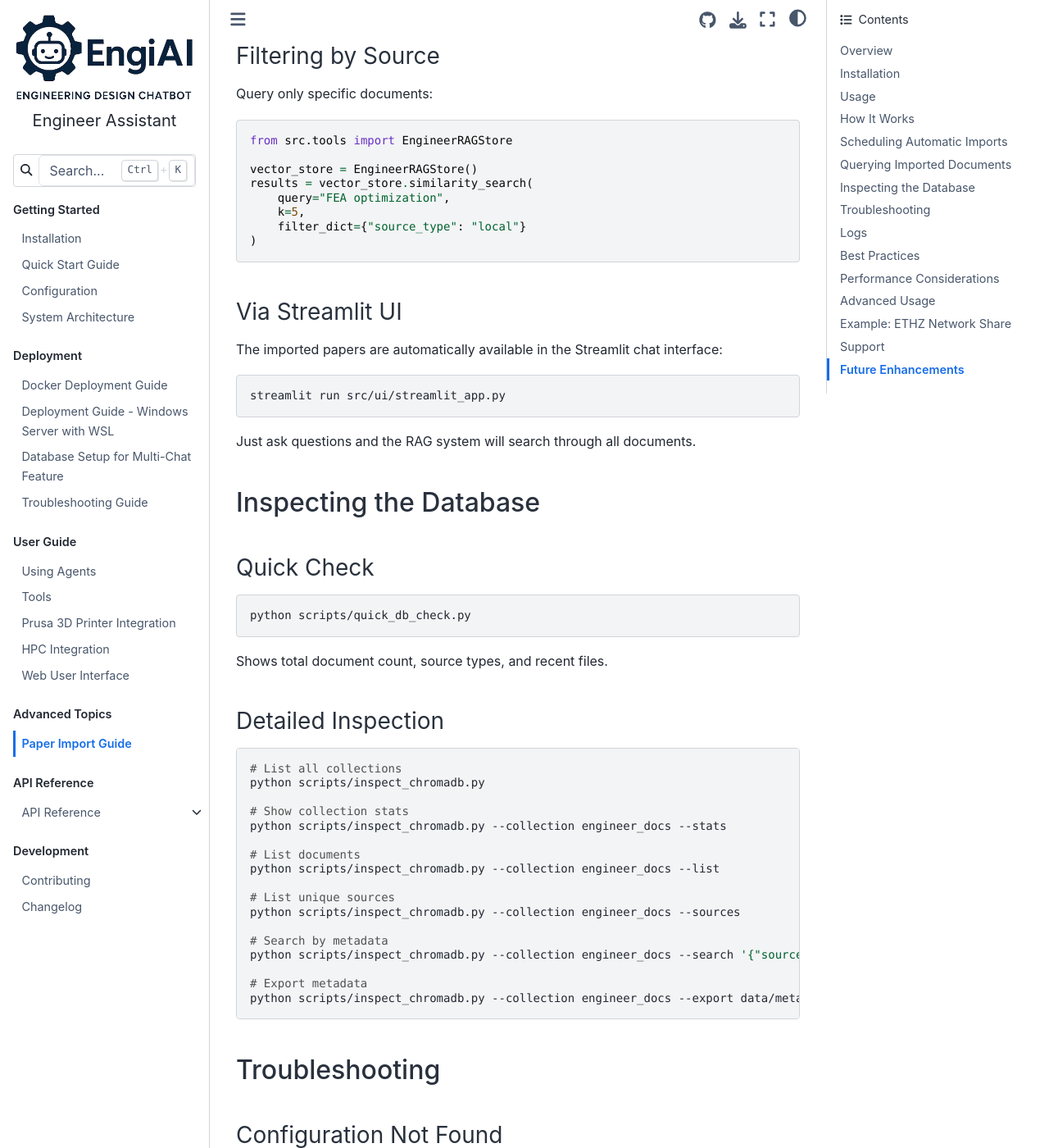
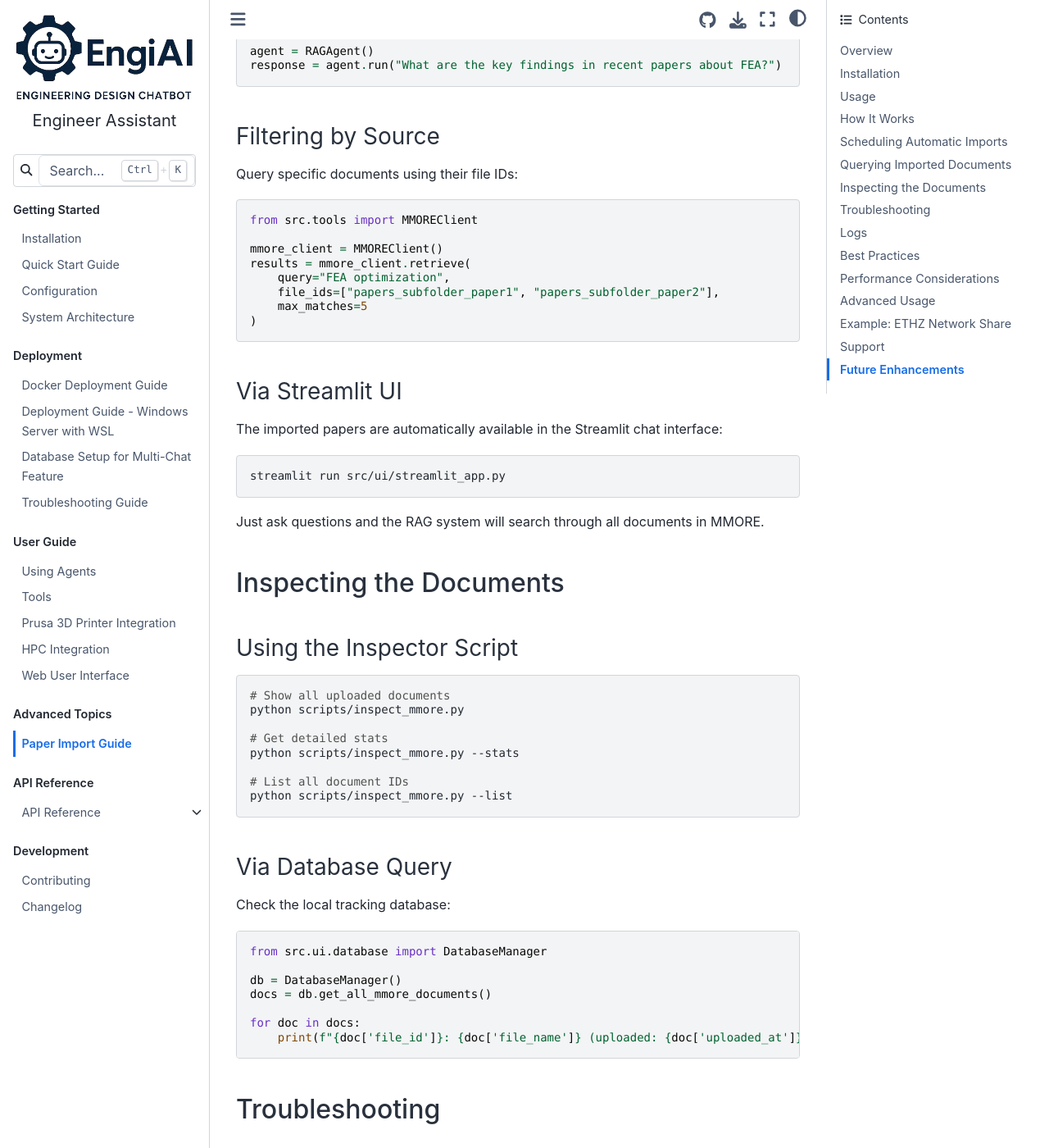
Before and after one commit to gioelemo/EngiAI-Public, a Sphinx documentation site: the page built from docs/source/paper_import_guide.md, in a window 1280 px wide and 1400 px high, scrolled down 6795 px. Shown: the whole window at 82% size. Built offline with Sphinx 7.4.7 and the Sphinx Book theme 1.1.4, drawn with Linux system fonts in a browser that asks for light colours; some of the changed text lies outside the part shown.

Commit message:
Fix Docs

````diff
--- a/docs/source/paper_import_guide.md
+++ b/docs/source/paper_import_guide.md
@@ -1,6 +1,6 @@
 # Paper Import Guide
 
-This guide explains how to automatically import PDF papers from your local filesystem or mounted network share into your RAG system.
+This guide explains how to automatically import PDF papers from your local filesystem or mounted network share into your MMORE RAG system.
 
 ## Overview
 
@@ -9,8 +9,9 @@ The import script (`scripts/import_local_papers.py` in the project root) provide
 - **Incremental Updates**: Only processes new or modified files
 - **State Tracking**: Remembers which files have been imported
 - **Error Handling**: Continues processing even if individual files fail
+- **Retry Logic**: Automatic retry with exponential backoff for failed uploads
 - **Recursive Directory Scanning**: Processes PDFs in subdirectories
-- **Metadata Tracking**: Tags documents with source information
+- **Metadata Tracking**: Tags documents with source information in database
 - **Dry-Run Mode**: Preview what will be imported without making changes
 
 ## Installation
@@ -23,9 +24,13 @@ Install all required dependencies:
 pip install -e .
 ```
 
-This will install all dependencies including `langchain`, `chromadb`, and other required packages.
+This will install all dependencies including `langchain`, `requests`, and other required packages.
 
-### 2. Configure Import Path
+### 2. Start MMORE Service
+
+Ensure the MMORE RAG service is running. See Docker deployment documentation for details.
+
+### 3. Configure Import Path
 
 Add the following to your `.env` file:
 
@@ -33,14 +38,14 @@ Add the following to your `.env` file:
 # Paper Import Configuration
 PAPERS_SOURCE_DIR=/path/to/your/papers
 PAPERS_STATE_FILE=data/local_import_state.json
-PAPERS_COLLECTION=engineer_docs
+MMORE_RAG_URL=http://localhost:8000  # MMORE service URL
 ```
 
 **Configuration Parameters:**
 
 - `PAPERS_SOURCE_DIR`: Path to directory containing PDFs (can be a mounted network share like `/Volumes/ShareName`)
 - `PAPERS_STATE_FILE`: JSON file tracking import state (default: `data/local_import_state.json`)
-- `PAPERS_COLLECTION`: Chroma collection name for the documents (default: `engineer_docs`)
+- `MMORE_RAG_URL`: MMORE service URL (default: `http://localhost:8000`)
 
 **For Mounted Network Shares:**
 
@@ -85,7 +90,6 @@ python scripts/import_local_papers.py --dry-run
 
 - `source_dir`: Path to directory containing PDFs (positional argument)
 - `--state-file`: Import state file (default: from `PAPERS_STATE_FILE` or `data/local_import_state.json`)
-- `--collection`: Chroma collection name (default: from `PAPERS_COLLECTION` or `engineer_docs`)
 - `--dry-run`: List files without importing
 - `--max-files`: Maximum number of files to import
 - `--verbose`, `-v`: Enable verbose logging
@@ -108,9 +112,6 @@ python scripts/import_local_papers.py --dry-run --max-files 5
 # Import only 10 files at a time
 python scripts/import_local_papers.py --max-files 10
 
-# Use different collection
-python scripts/import_local_papers.py --collection research_papers
-
 # Verbose logging for debugging
 python scripts/import_local_papers.py --verbose
 ```
@@ -121,10 +122,11 @@ python scripts/import_local_papers.py --verbose
 
 1. **Scan for PDFs**: Recursively lists all PDF files in the source directory
 2. **Filter New Files**: Compares against state file to find new/modified files
-3. **Process PDFs**: Extracts text using MathpixPDFLoader
-4. **Add to Vector Store**: Creates embeddings and stores in Chroma
-5. **Update State**: Records imported files with metadata
-6. **Save State**: Persists state for next run
+3. **Upload to MMORE**: Sends PDF file to MMORE service for processing
+4. **Retry on Failure**: Automatically retries failed uploads with exponential backoff (3 attempts)
+5. **Track in Database**: Records uploaded files in local SQLite database
+6. **Update State**: Records imported files with metadata
+7. **Save State**: Persists state after each successful upload
 
 ### State Tracking
 
@@ -133,26 +135,23 @@ The script maintains a state file (configured via `PAPERS_STATE_FILE` or default
 - File path (relative to source directory)
 - File hash (size + modification time)
 - Import timestamp
-- Document IDs in vector store
-- Number of chunks created
+- MMORE file ID
+- Full file path
 
 This enables incremental updates - only new or modified files are re-imported.
 
-### Metadata
+### File ID Generation
 
-Each imported document receives the following metadata:
+Each uploaded document receives a unique file ID generated from its relative path:
 
 ```python
-{
-    "source": "relative/path/to/file.pdf",
-    "source_type": "local",
-    "full_path": "/absolute/path/to/file.pdf",
-    "import_date": "2025-11-06T10:30:00",
-    "file_hash": "12345_1699275000"
-}
+file_id = "papers_subdir_filename"  # Path separators replaced with underscores
 ```
 
-This metadata can be used to filter searches to specific documents.
+This file ID is used to:
+- Track documents in MMORE service
+- Query specific documents
+- Delete documents when needed
 
 ## Scheduling Automatic Imports
 
@@ -283,16 +282,16 @@ response = agent.run("What are the key findings in recent papers about FEA?")
 
 ### Filtering by Source
 
-Query only specific documents:
+Query specific documents using their file IDs:
 
 ```python
-from src.tools import EngineerRAGStore
+from src.tools import MMOREClient
 
-vector_store = EngineerRAGStore()
-results = vector_store.similarity_search(
+mmore_client = MMOREClient()
+results = mmore_client.retrieve(
     query="FEA optimization",
-    k=5,
-    filter_dict={"source_type": "local"}
+    file_ids=["papers_subfolder_paper1", "papers_subfolder_paper2"],
+    max_matches=5
 )
 ```
 
@@ -304,38 +303,35 @@ The imported papers are automatically available in the Streamlit chat interface:
 streamlit run src/ui/streamlit_app.py
 ```
 
-Just ask questions and the RAG system will search through all documents.
+Just ask questions and the RAG system will search through all documents in MMORE.
 
-## Inspecting the Database
+## Inspecting the Documents
 
-### Quick Check
+### Using the Inspector Script
 
 ```bash
-python scripts/quick_db_check.py
+# Show all uploaded documents
+python scripts/inspect_mmore.py
+
+# Get detailed stats
+python scripts/inspect_mmore.py --stats
+
+# List all document IDs
+python scripts/inspect_mmore.py --list
 ```
 
-Shows total document count, source types, and recent files.
+### Via Database Query
 
-### Detailed Inspection
+Check the local tracking database:
 
-```bash
-# List all collections
-python scripts/inspect_chromadb.py
+```python
+from src.ui.database import DatabaseManager
 
-# Show collection stats
-python scripts/inspect_chromadb.py --collection engineer_docs --stats
+db = DatabaseManager()
+docs = db.get_all_mmore_documents()
 
-# List documents
-python scripts/inspect_chromadb.py --collection engineer_docs --list
-
-# List unique sources
-python scripts/inspect_chromadb.py --collection engineer_docs --sources
-
-# Search by metadata
-python scripts/inspect_chromadb.py --collection engineer_docs --search '{"source_type": "local"}'
-
-# Export metadata
-python scripts/inspect_chromadb.py --collection engineer_docs --export data/metadata.json
+for doc in docs:
+    print(f"{doc['file_id']}: {doc['file_name']} (uploaded: {doc['uploaded_at']})")
 ```
 
 ## Troubleshooting
@@ -348,6 +344,17 @@ python scripts/inspect_chromadb.py --collection engineer_docs --export data/meta
 - Check that `PAPERS_SOURCE_DIR` is set in your `.env` file
 - Verify `.env` file is in the project root directory
 - Try providing path via command line: `python scripts/import_local_papers.py /path/to/papers`
+
+### MMORE Connection Issues
+
+**Problem**: "Connection aborted" or "Remote end closed connection without response"
+
+**Solutions**:
+- Verify MMORE service is running: `docker ps | grep mmore`
+- Check `MMORE_RAG_URL` is correct in `.env` (default: `http://localhost:8000`)
+- Test MMORE health: `curl http://localhost:8000/`
+- For large files (>50MB), increase timeout or upload in smaller batches with `--max-files`
+- Check MMORE service logs: `docker logs mmore-service`
 
 ### File Access Issues
 
@@ -371,14 +378,15 @@ python scripts/inspect_chromadb.py --collection engineer_docs --export data/meta
 
 ### File Processing Errors
 
-**Problem**: PDFs fail to process
+**Problem**: PDFs fail to upload
 
 **Solutions**:
 - Check that files are valid PDFs (try opening them)
-- Verify `MATHPIX_API_ID` and `MATHPIX_API_KEY` are set in `.env`
-- Verify sufficient disk space
+- Verify sufficient disk space for temporary files
 - Look at detailed logs with `--verbose`
-- Try processing individual files to isolate issues
+- Check MMORE service has enough memory (increase in docker-compose.yml if needed)
+- Try processing with `--max-files 5` to upload in smaller batches
+- The script will automatically retry failed uploads 3 times with exponential backoff
 
 ### State File Corruption
 
````
Also changed, not shown: README.md (+5 -6 lines), scripts/README.md, 1 other file.
